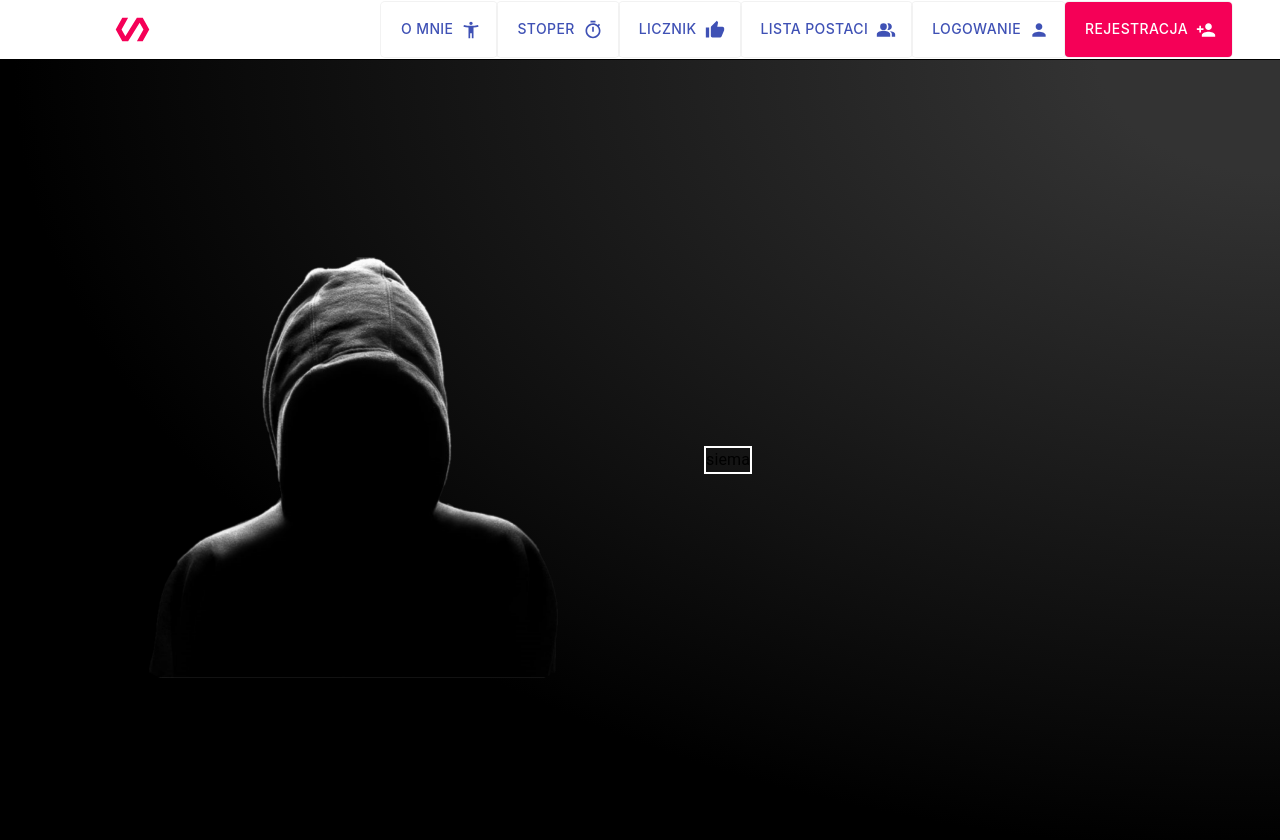
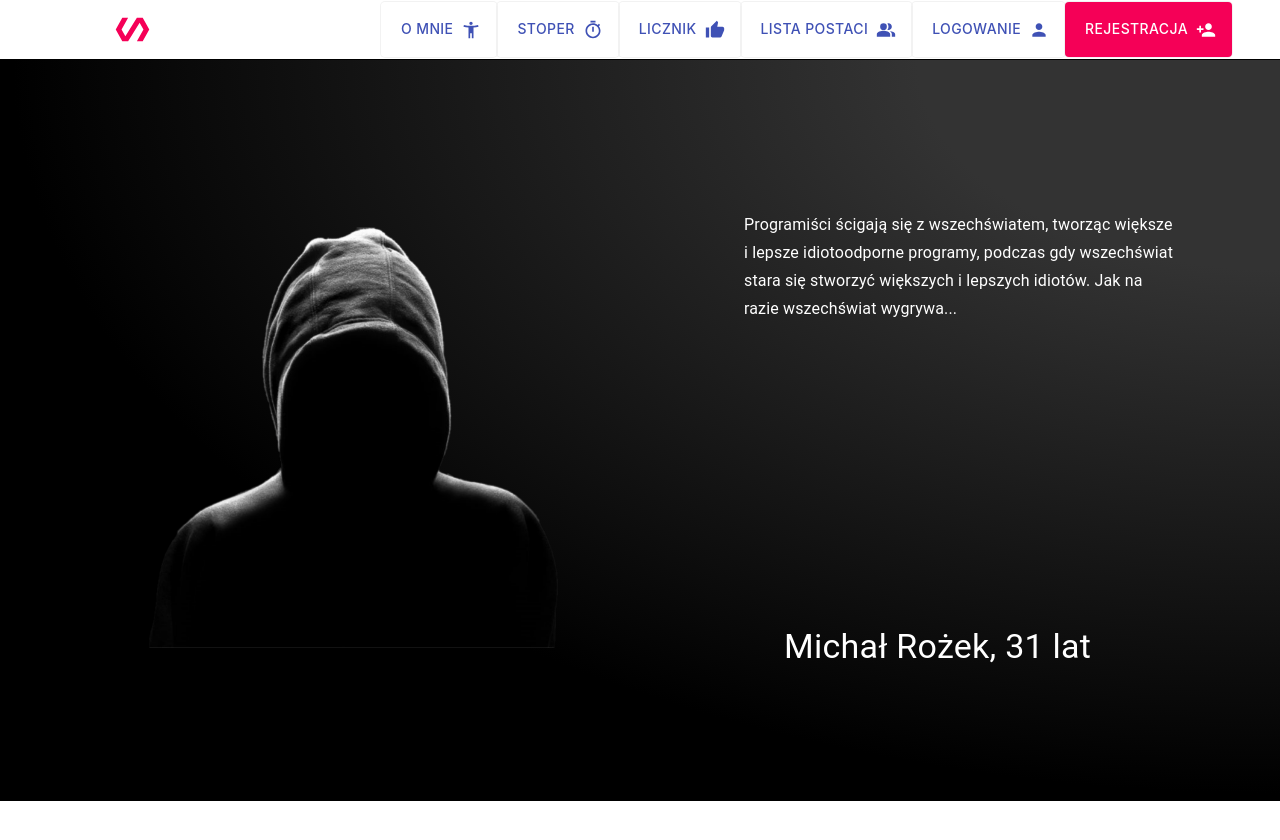
Before and after one commit to michalrozek90/Devstock_Academy, a React (Create React App) app in the folder project-august/: page /aboutme in a window 1280 px wide. Shown: the top 840 px of the page. After the commit the page ends 801 px from the top, so only its background shows below. Built offline with nearby package versions, Linux system fonts and the light colour scheme.

Commit message:
add AboutMe props, consts folder with new files

```diff
--- a/project-august/src/components/MainHome.js
+++ b/project-august/src/components/MainHome.js
@@ -1,12 +1,6 @@
 import { Container, Grid, Icon, Paper, makeStyles, Typography } from '@material-ui/core'
 import { NavLink } from 'react-router-dom'
-
-import AccessibilityNewIcon from '@material-ui/icons/AccessibilityNew' // O mnie
-import TimerIcon from '@material-ui/icons/Timer' // Stoper
-import ThumbUpIcon from '@material-ui/icons/ThumbUp' // Licznik
-import PeopleAltIcon from '@material-ui/icons/PeopleAlt' // Lista postaci
-import PersonIcon from '@material-ui/icons/Person' // Logowanie
-import PersonAddIcon from '@material-ui/icons/PersonAdd' // Rejestracja
+import cardsInfo from '../constants/cardsInfo'
 
 const useStyles = makeStyles({
 	mainContainer: {
@@ -38,65 +32,18 @@ const useStyles = makeStyles({
 			transition: '0.3s',
 		},
 	},
-	gridItem: {
-		// margin: '10px',
-	},
 })
 
 const MainHome = () => {
 	const classes = useStyles()
 
-	const cardsInfo = [
-		{
-			id: 1,
-			title: 'O mnie',
-			description: 'Poznajmy się bliżej!',
-			path: '/aboutme',
-			exact: true,
-			icon: <AccessibilityNewIcon className={classes.icon} />,
-		},
-		{
-			id: 2,
-			title: 'Stoper',
-			description: 'Chyba nawet działa!',
-			path: '/stopwatch',
-			icon: <TimerIcon className={classes.icon} />,
-		},
-		{
-			id: 3,
-			title: 'Licznik',
-			description: 'Szczęśliwi czasu nie liczą? Nieprawda!',
-			path: '/counter',
-			icon: <ThumbUpIcon className={classes.icon} />,
-		},
-		{
-			id: 4,
-			title: 'Lista postaci',
-			description: 'Postacie z Rick & Morty',
-			path: '/character-list',
-			icon: <PeopleAltIcon className={classes.icon} />,
-		},
-		{
-			id: 5,
-			title: 'Logowanie',
-			description: 'Zaloguj się i przestań być tylko gościem!',
-			path: '/login',
-			icon: <PersonIcon className={classes.icon} />,
-		},
-		{
-			id: 6,
-			title: 'Rejestracja',
-			description: 'Nie masz konta? Zarejestruj się już dziś!',
-			path: '/registration',
-			icon: <PersonAddIcon className={classes.icon} />,
-		},
-	]
-
 	const tiles = cardsInfo.map(({ id, title, description, path, icon }) => (
 		<Grid className={classes.gridItem} item key={id} xs={12} sm={6} md={4} lg={4} xl={4}>
 			<NavLink className={classes.link} to={path}>
 				<Paper className={classes.paper}>
-					<Icon color={'primary'}>{icon}</Icon>
+					<Icon style={{ border: '2px solid red' }} fontSize='large' color={'primary'}>
+						{icon}
+					</Icon>
 					<Typography className={classes.title} color={'secondary'}>
 						{title}
 					</Typography>
--- a/project-august/src/components/Nav.js
+++ b/project-august/src/components/Nav.js
@@ -1,24 +1,9 @@
 import React from 'react'
 import { NavLink } from 'react-router-dom'
+import { Button, Container, makeStyles } from '@material-ui/core'
 
-import { Button, Container, makeStyles } from '@material-ui/core'
-import AccessibilityNewIcon from '@material-ui/icons/AccessibilityNew' // O mnie
-import TimerIcon from '@material-ui/icons/Timer' // Stoper
-import ThumbUpIcon from '@material-ui/icons/ThumbUp' // Licznik
-import PeopleAltIcon from '@material-ui/icons/PeopleAlt' // Lista postaci
-import PersonIcon from '@material-ui/icons/Person' // Logowanie
-import PersonAddIcon from '@material-ui/icons/PersonAdd' // Rejestracja
-
+import navigationButtons from '../constants/navigationButtons'
 import Logo from './Logo'
-
-const navigationLinks = [
-	{ name: 'O mnie', path: '/aboutme', exact: true, variant: 'text', color: 'primary', icon: <AccessibilityNewIcon /> },
-	{ name: 'Stoper', path: '/stopwatch', variant: 'text', color: 'primary', icon: <TimerIcon /> },
-	{ name: 'Licznik', path: '/counter', variant: 'text', color: 'primary', icon: <ThumbUpIcon /> },
-	{ name: 'Lista postaci', path: '/character-list', variant: 'text', color: 'primary', icon: <PeopleAltIcon /> },
-	{ name: 'Logowanie', path: '/login', variant: 'text', color: 'primary', icon: <PersonIcon /> },
-	{ name: 'Rejestracja', path: '/registration', variant: 'contained', color: 'secondary', icon: <PersonAddIcon /> },
-]
 
 const useStyles = makeStyles({
 	navBar: {
@@ -57,7 +42,7 @@ const useStyles = makeStyles({
 const Nav = () => {
 	const classes = useStyles()
 
-	const menu = navigationLinks.map(item => (
+	const menu = navigationButtons.map(item => (
 		<NavLink className={classes.link} to={item.path} key={item.name}>
 			<Button className={classes.button} variant={item.variant} color={item.color} endIcon={item.icon}>
 				{item.name}
--- a/project-august/src/components/Routing.js
+++ b/project-august/src/components/Routing.js
@@ -8,13 +8,14 @@ import Counter from '../pages/Counter'
 import CharacterList from '../pages/CharacterList'
 import Login from '../pages/Login'
 import Registration from '../pages/Registration'
+import userInfo from '../constants/userInfo'
 
 const Routing = () => {
 	return (
 		<>
 			<Switch>
 				<Route path='/' exact component={HomePage} />
-				<Route path='/aboutme' component={AboutMe} />
+				<Route path='/aboutme' children={<AboutMe userInfo={userInfo} />} />
 				<Route path='/stopwatch' component={Stopwatch} />
 				<Route path='/counter' component={Counter} />
 				<Route path='/character-list' component={CharacterList} />
--- /dev/null
+++ b/project-august/src/constants/cardsInfo.js
@@ -0,0 +1,60 @@
+import AccessibilityNewIcon from '@material-ui/icons/AccessibilityNew' // O mnie
+import TimerIcon from '@material-ui/icons/Timer' // Stoper
+import ThumbUpIcon from '@material-ui/icons/ThumbUp' // Licznik
+import PeopleAltIcon from '@material-ui/icons/PeopleAlt' // Lista postaci
+import PersonIcon from '@material-ui/icons/Person' // Logowanie
+import PersonAddIcon from '@material-ui/icons/PersonAdd' // Rejestracja
+
+const styles = {
+	largeIcon: {
+		transform: 'scale(5.8)',
+	},
+}
+
+const cardsInfo = [
+	{
+		id: 1,
+		title: 'O mnie',
+		description: 'Poznajmy się bliżej!',
+		path: '/aboutme',
+		exact: true,
+		icon: <AccessibilityNewIcon iconStyle={styles.largeIcon} />,
+	},
+	{
+		id: 2,
+		title: 'Stoper',
+		description: 'Szczęśliwi czasu nie liczą? Nieprawda!',
+		path: '/stopwatch',
+		icon: <TimerIcon fontSize={'medium'} />,
+	},
+	{
+		id: 3,
+		title: 'Licznik',
+		description: 'Chyba nawet działa!',
+		path: '/counter',
+		icon: <ThumbUpIcon fontSize={'small'} />,
+	},
+	{
+		id: 4,
+		title: 'Lista postaci',
+		description: 'Obejrzyj Rick & Morty i to bez Netflixa!',
+		path: '/character-list',
+		icon: <PeopleAltIcon />,
+	},
+	{
+		id: 5,
+		title: 'Logowanie',
+		description: 'Zaloguj się i przestań być tylko gościem!',
+		path: '/login',
+		icon: <PersonIcon />,
+	},
+	{
+		id: 6,
+		title: 'Rejestracja',
+		description: 'Nie masz konta? Zarejestruj się już dziś!',
+		path: '/registration',
+		icon: <PersonAddIcon />,
+	},
+]
+
+export default cardsInfo
--- /dev/null
+++ b/project-august/src/constants/navigationButtons.js
@@ -0,0 +1,17 @@
+import AccessibilityNewIcon from '@material-ui/icons/AccessibilityNew' // O mnie
+import TimerIcon from '@material-ui/icons/Timer' // Stoper
+import ThumbUpIcon from '@material-ui/icons/ThumbUp' // Licznik
+import PeopleAltIcon from '@material-ui/icons/PeopleAlt' // Lista postaci
+import PersonIcon from '@material-ui/icons/Person' // Logowanie
+import PersonAddIcon from '@material-ui/icons/PersonAdd' // Rejestracja
+
+const navigationButtons = [
+	{ name: 'O mnie', path: '/aboutme', exact: true, variant: 'text', color: 'primary', icon: <AccessibilityNewIcon /> },
+	{ name: 'Stoper', path: '/stopwatch', variant: 'text', color: 'primary', icon: <TimerIcon /> },
+	{ name: 'Licznik', path: '/counter', variant: 'text', color: 'primary', icon: <ThumbUpIcon /> },
+	{ name: 'Lista postaci', path: '/character-list', variant: 'text', color: 'primary', icon: <PeopleAltIcon /> },
+	{ name: 'Logowanie', path: '/login', variant: 'text', color: 'primary', icon: <PersonIcon /> },
+	{ name: 'Rejestracja', path: '/registration', variant: 'contained', color: 'secondary', icon: <PersonAddIcon /> },
+]
+
+export default navigationButtons
--- /dev/null
+++ b/project-august/src/constants/userInfo.js
@@ -0,0 +1,8 @@
+const userInfo = {
+	firstName: 'Michał',
+	lastName: 'Rożek',
+	age: '31',
+	body: 'Programiści ścigają się z wszechświatem, tworząc większe i lepsze idiotoodporne programy, podczas gdy wszechświat stara się stworzyć większych i lepszych idiotów. Jak na razie wszechświat wygrywa...',
+}
+
+export default userInfo
--- a/project-august/src/pages/AboutMe.js
+++ b/project-august/src/pages/AboutMe.js
@@ -4,43 +4,46 @@ import styled from 'styled-components'
 import myImage from '../img/myImage.png'
 
 const SectionContainer = styled.div`
+	position: relative;
 	display: flex;
 	align-items: center;
-	height: 100vh;
+	height: 92.65vh;
 	width: 100%;
-	background: radial-gradient(at top right, #333333 10%, #000000 70%);
+	color: white;
+	background: radial-gradient(at top right, #333333 20%, #000000 70%);
 `
 
 const ImgContainer = styled.div`
-	height: 65%;
+	height: 75%;
 	width: 55%;
 	border-radius: 50%;
-	/* border: 2px solid white; */
 	background-image: url(${myImage});
 	background-size: 60%;
 	background-position: center;
 	background-repeat: no-repeat;
 `
-
 const TxtContainer = styled.div`
-	border: 2px solid white;
+	position: relative;
+	max-width: 40%;
+	height: 70%;
+	padding: 40px;
 `
 
-const userInfo = [
-	{
-		firstName: 'Michał',
-		lastName: 'Rożek',
-		age: '31',
-		body: 'Lorem ipsum dolor sit amet consectetur adipisicing elit. Magnam dolor enim ipsam molestiae laboriosam esse, quaerat recusandae assumenda nulla aut? Eaque provident repudiandae iusto magni consequatur accusantium eos officia illum!',
-	},
-]
+const TypographyBottom = styled(Typography)`
+	position: absolute;
+	top: 80%;
+	padding: 40px;
+`
 
-const AboutMe = () => {
+const AboutMe = ({ userInfo }) => {
 	return (
 		<SectionContainer>
 			<ImgContainer />
 			<TxtContainer>
-				<Typography>siema</Typography>
+				<Typography variant={'subtitle1'}>{userInfo.body}</Typography>
+				<TypographyBottom variant={'h4'}>
+					{userInfo.firstName} {userInfo.lastName}, {userInfo.age} lat
+				</TypographyBottom>
 			</TxtContainer>
 		</SectionContainer>
 	)
--- a/project-august/src/redux/ducks/counter.js
+++ b/project-august/src/redux/ducks/counter.js
@@ -2,8 +2,14 @@
 const INCREMENT = 'increment'
 const DECREMENT = 'decrement'
 const RESET = 'reset'
+const ADD_USER = 'addUser'
 
 // ACTIONS
+export const addUser = user => ({
+	type: ADD_USER,
+	user: user,
+})
+
 export const increment = () => ({
 	type: INCREMENT,
 })
@@ -17,6 +23,7 @@ export const reset = () => ({
 })
 
 const initialState = {
+	usersDatabase: [],
 	count: 0,
 	isLoading: false,
 }
@@ -24,6 +31,8 @@ const initialState = {
 // REDUCER
 const counterActions = (state = initialState, action) => {
 	switch (action.type) {
+		case ADD_USER:
+			return { ...state, usersDatabase: state.usersDatabase.push(action.user) }
 		case INCREMENT:
 			return { ...state, count: state.count + 1 }
 		case DECREMENT:
```
